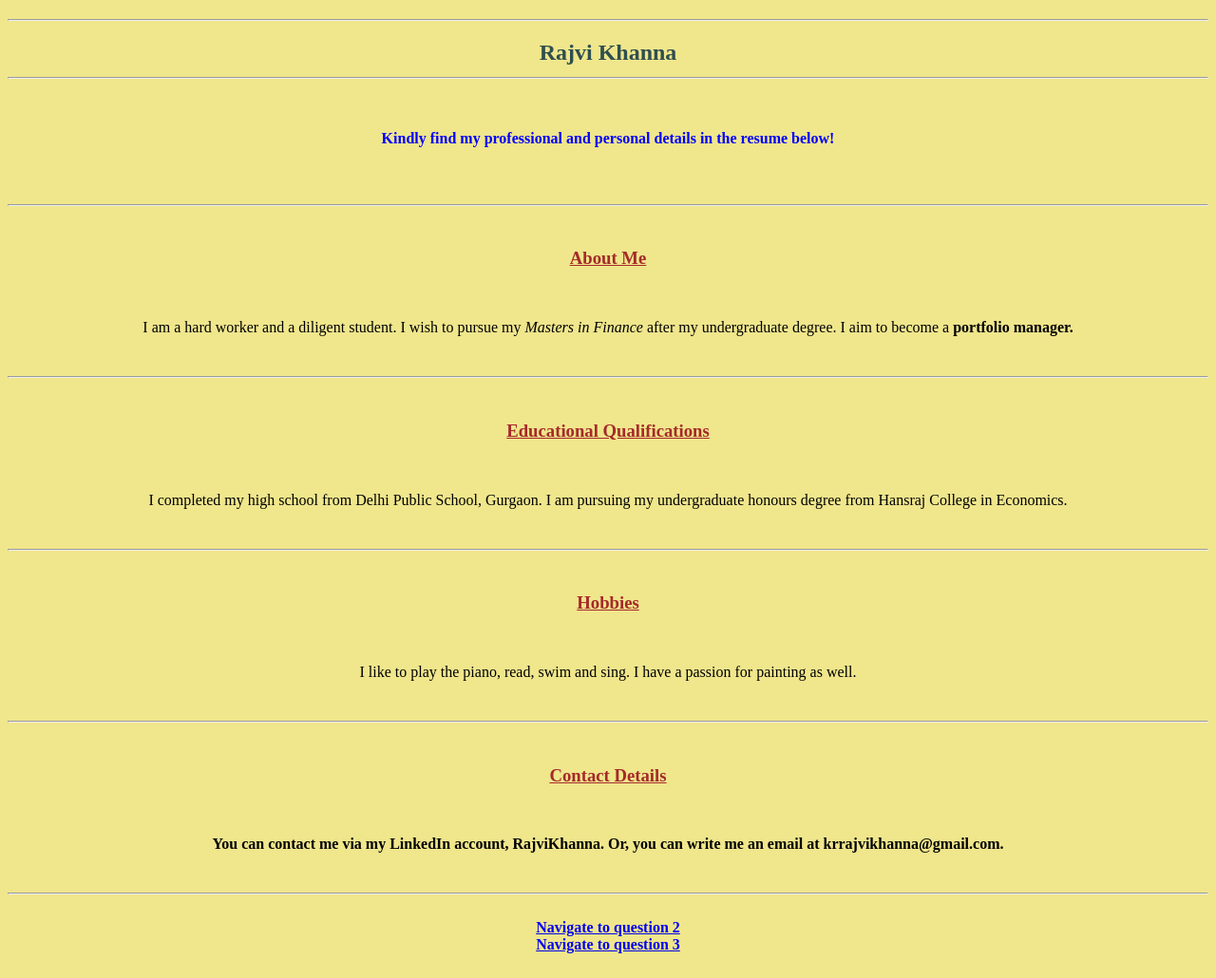
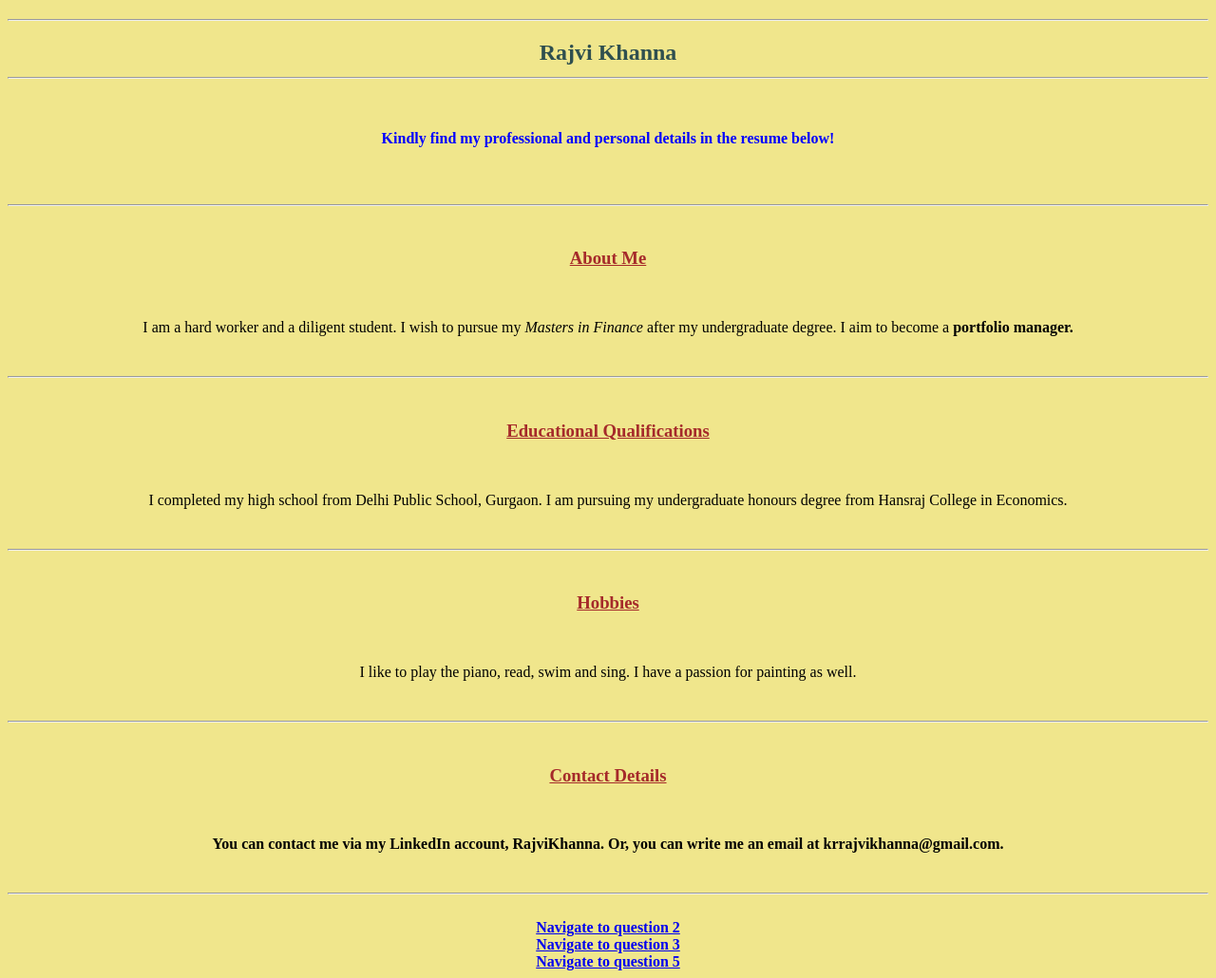
Before and after one commit to Rajvi2801/practicals, a plain HTML site: page index.html in a window 1280 px wide. Shown: the part 60-1090 px from the top of the page at 95% size. Drawn offline with Linux system fonts and the light colour scheme.

Commit message:
Update index.html

```diff
--- a/index.html
+++ b/index.html
@@ -33,5 +33,6 @@
     <br> <hr> <br>
   <a href='prac2.html'> Navigate to question 2 </a> <br>
     <a href='prac3.html'> Navigate to question 3 </a> <br>
+  <a href='prac5.html'> Navigate to question 5 </a> <br>
   </body>
 </html>
```
